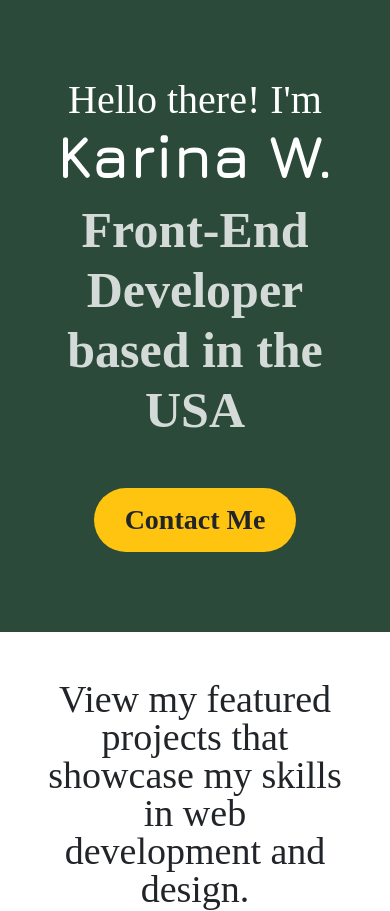
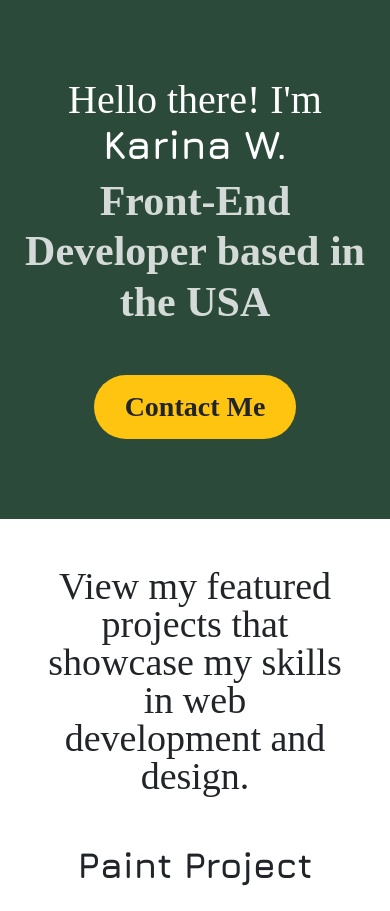
Before and after one commit to kwill775/portfolio-project, a plain HTML site: page index.html in a window 390 px wide. Shown: the top 911 px of the page. Drawn offline with nearby package versions, Linux system fonts and the light colour scheme; a web font is replaced by a local one.

Commit message:
updated to make more mobile app friendly

```diff
--- a/css/styles.css
+++ b/css/styles.css
@@ -86,3 +86,15 @@ p {
     padding: 0;
   }
 }
+
+@media (max-width: 576px) {
+  h1 {
+    font-size: 40px;
+  }
+  h2 {
+    font-size: 36px;
+  }
+  .hero h2 {
+    font-size: 42px;
+  }
+}
```
